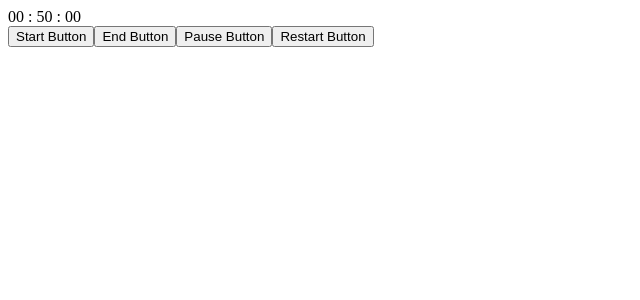
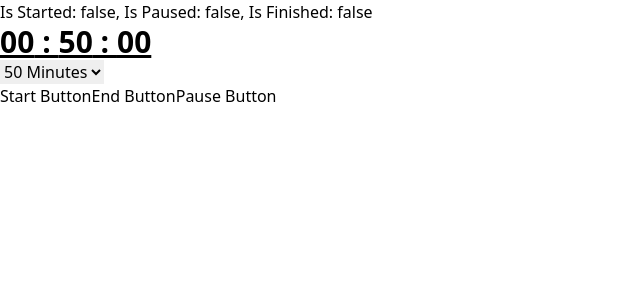
Before and after one commit to dleonsilva7226/FocusFlow, a React (Vite) app: page / in a window 1280 px wide. Shown: the top 300 px of the page, without its empty margins (0-640 px from the left). Built offline with nearby package versions, Linux system fonts and the light colour scheme.

Commit message:
Add Additional Functionality to the Timer

```diff
--- a/package.json
+++ b/package.json
@@ -23,6 +23,7 @@
     "eslint-plugin-react-hooks": "^5.1.0-rc.0",
     "eslint-plugin-react-refresh": "^0.4.9",
     "globals": "^15.9.0",
+    "tailwindcss": "^3.4.10",
     "vite": "^5.4.1"
   }
 }
--- a/src/App.jsx
+++ b/src/App.jsx
@@ -13,13 +13,24 @@ import './styles.css';
 //DO THIS IN TAILWIND CSS
 export default function App () {
 const [currentSeconds, setCurrentSeconds] = useState(0);
-const [currentMinutes, setCurrentMinutes] = useState(50);
+const [currentMinutes, setCurrentMinutes] = useState(0);
 const [currentHours, setCurrentHours] = useState(0);
-
 const [isPaused, setIsPaused] = useState(false);
 const [isFinished, setIsFinished] = useState(false);
 const [isStarted, setIsStarted] = useState(false);
-const [isRestarted, setIsRestarted] = useState(false);
+const times = new Map([
+  ["fifty", 50],
+  ["fortyFive", 45],
+  ["forty", 40],
+  ["thirtyFive", 35],
+  ["thirty", 30],
+  ["twentyFive", 25],
+  ["twenty", 20],
+  ["fifteen", 15],
+  ["ten", 10],
+  ["five", 5]
+]);
+// const [isRestarted, setIsRestarted] = useState(false);
 
 useEffect (() => {
   setTimeout(() => {
@@ -35,32 +46,55 @@ useEffect (() => {
     // } else {
     //   setCurrentSeconds(currentSeconds + 1);
     // }
-    if (isRestarted) {
-        setIsStarted(false);
-        setIsFinished(false);
-        setIsPaused(false);
-        setIsRestarted(false);
-        setCurrentHours(0);
-        setCurrentMinutes(50);
-        setCurrentSeconds(0);
-    }
-    else if (isFinished) {
-      setCurrentHours(0);
-      setCurrentMinutes(0);
-      setCurrentSeconds(0);
-    } else if (isStarted && !isPaused) {
+    // if (isRestarted) {
+    //     setIsStarted(false);
+    //     setIsFinished(false);
+    //     setIsPaused(false);
+    //     setIsRestarted(false);
+    //     setCurrentHours(0);
+    //     setCurrentMinutes(0);
+    //     setCurrentSeconds(0);
+    // } else
+
+    if (isStarted && !isPaused && !isFinished) {
       if (currentMinutes > 0 && currentSeconds - 1 === -1) {
         setCurrentMinutes(currentMinutes - 1);
         setCurrentSeconds(59);
       } else if (currentSeconds > 0) {
         setCurrentSeconds(currentSeconds - 1);
+      } else {
+        setIsFinished(true);
       }
     }
-  }, 1000);
+  }, 10);
 });
 
+useEffect(() => {
+  if (!isStarted) {
+    let timerOption = document.getElementById("timerOptions");
+    let totalTime = times.get(timerOption.value);
+    setCurrentHours(0);
+    setCurrentMinutes(totalTime);
+    setCurrentSeconds(0);
+  }
+});
+
+function startTimer () {
+  setIsStarted(true);
+  setIsPaused(false);
+  setIsFinished(false);
+}
+
+function endTimer () {
+  setCurrentHours(0);
+  setCurrentMinutes(0);
+  setCurrentSeconds(0);
+  setIsStarted(false);
+  setIsFinished(true);
+}
+
 function pauseTimer() {
-  if (isStarted) {
+  if (isStarted && !isFinished) {
     if (isPaused) {
       setIsPaused(false);
     } else {
@@ -72,17 +106,33 @@ function pauseTimer() {
 
 
 return (<>
-  <div className = "timer">
+  {`Is Started: ${isStarted}, Is Paused: ${isPaused}, Is Finished: ${isFinished}`}
+
+  <div className = "text-3xl font-bold underline">
     {('0' + currentHours).slice(-2)} : {('0' + currentMinutes).slice(-2)} : {('0' + currentSeconds).slice(-2)}
   </div>
+  <div className = "timerOptions">
+    <select id = "timerOptions">
+      <option value = "fifty"> 50 Minutes</option>
+      <option value = "fortyFive">45 Minutes</option>
+      <option value = "forty">40 Minutes</option>
+      <option value = "thirtyFive">35 Minutes</option>
+      <option value = "thirty">30 Minutes</option>
+      <option value = "twentyFive">25 Minutes</option>
+      <option value = "twenty">20 Minutes</option>
+      <option value = "fifteen">15 Minutes</option>
+      <option value = "ten">10 Minutes</option>
+      <option value = "five">5 Minutes</option>
+    </select>
+  </div>
   <div className = "buttons">
-    <button className = "startButton" onClick = {() => setIsStarted(true)}>Start Button</button>
-    <button className = "endButton" onClick = {() => setIsFinished(true)}>End Button</button>
+    <button className = "startButton" onClick = {() => startTimer()}>Start Button</button>
+    <button className = "endButton" onClick = {() => endTimer()}>End Button</button>
     <button className = "pauseButton" onClick= {() => pauseTimer()}>Pause Button</button>
-    <button className = "restartButton" onClick = {() => setIsRestarted(true)}>Restart Button</button>
+    {/* <button className = "restartButton" onClick = {() => setIsRestarted(true)}>Restart Button</button> */}
   </div>
   <div className = "timerEndMessage">
-    {(currentMinutes === 0 && currentSeconds === 0) && "Time's Up"}
+    {(currentMinutes === 0 && currentSeconds === 0 && isFinished) && "Time's Up! Take a 10 Minute Break!"}
   </div>
 </>);
 }
--- a/src/styles.css
+++ b/src/styles.css
@@ -0,0 +1,3 @@
+@tailwind base;
+@tailwind components;
+@tailwind utilities;
--- /dev/null
+++ b/tailwind.config.js
@@ -0,0 +1,13 @@
+/** @type {import('tailwindcss').Config} */
+export default {
+  content: ["./src/**/*.{js,jsx,ts,tsx}"],
+  theme: {
+    extend: {},
+  },
+  plugins: [],
+}
+
+
+
+//FIGURE OUT WHY TAILWIND CSS IS NOT
+//WORKING ABOVE HERE
```
Also changed, not shown: 1 other file (tests, documents, lock files or other folders).
